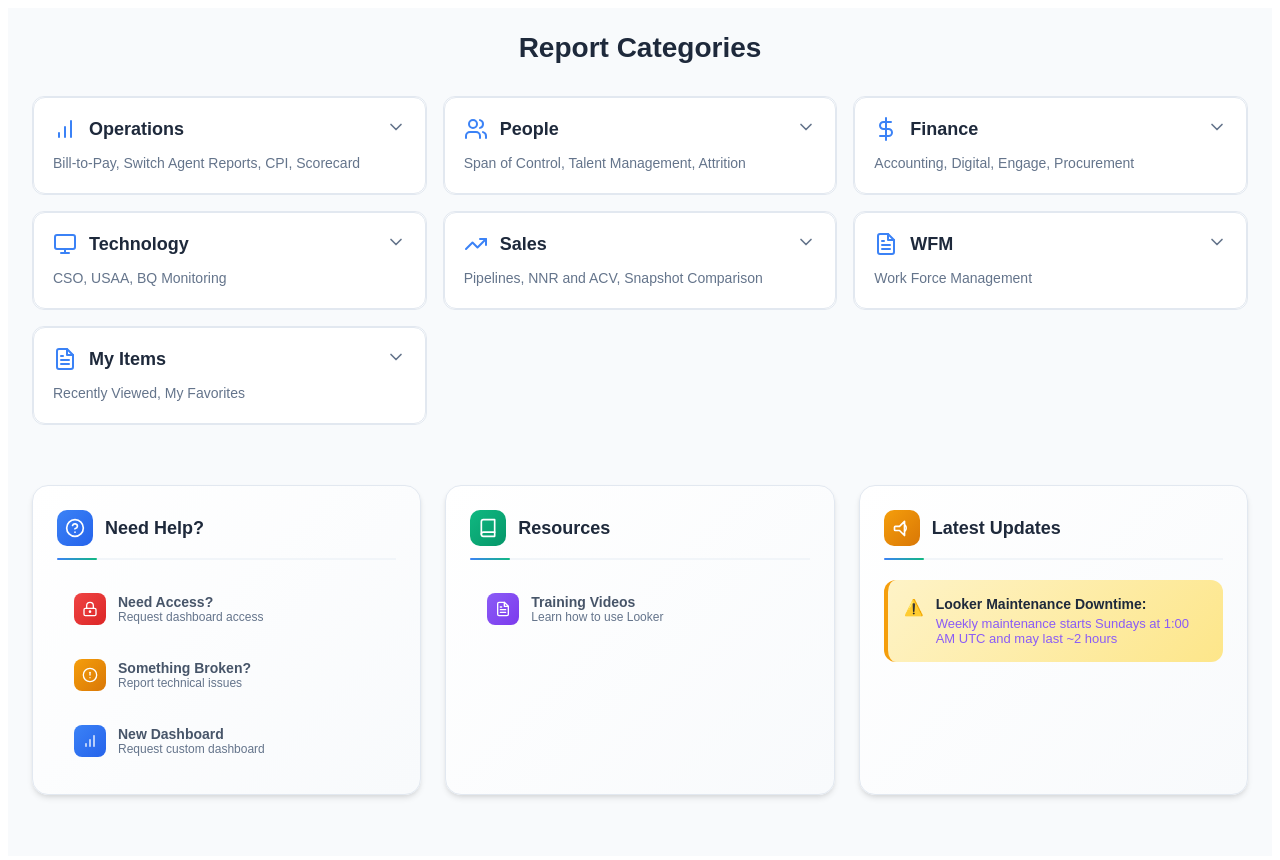
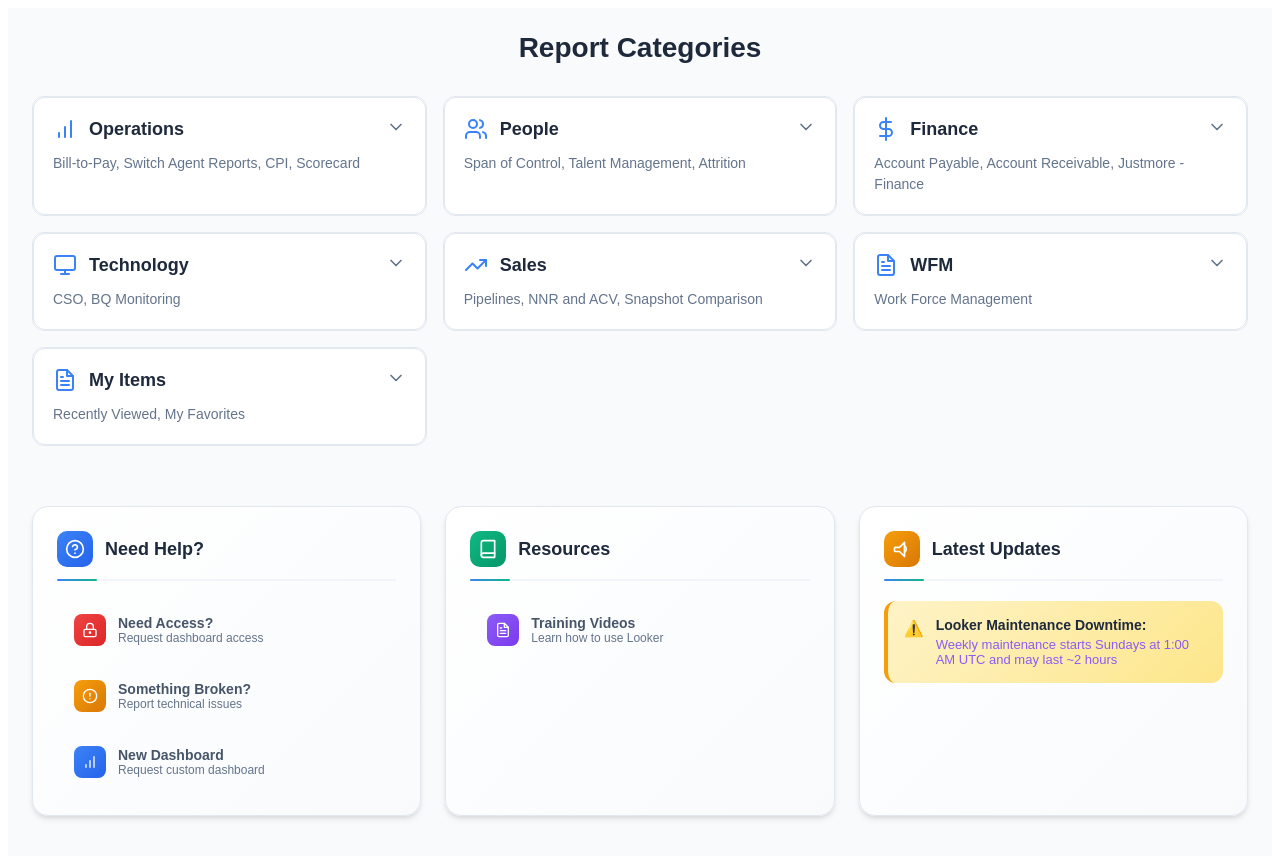
Before and after one commit to sidduthecoder/React_code, a React app: page / in a window 1280 px wide. Shown: the top 860 px of the page. Built offline with nearby package versions, Linux system fonts and the light colour scheme; the HTML template or start-up script is replaced by a standard one; what @looker/components, @looker/extension-sdk-react would draw is missing.

Commit message:
Updated Tables Down Labels

```diff
--- a/src/Home.tsx
+++ b/src/Home.tsx
@@ -165,14 +165,14 @@ const Index = () => {
     {
       id: "finance",
       title: "Finance",
-      description: "Accounting, Digital, Engage, Procurement",
+      description: "Account Payable, Account Receivable, Justmore - Finance",
       icon: <DollarSign size={24} />,
       color: "#3B82F6",
     },
     {
       id: "technology",
       title: "Technology",
-      description: "CSO, USAA, BQ Monitoring",
+      description: "CSO, BQ Monitoring",
       icon: <Monitor size={24} />,
       color: "#3B82F6",
     },
```
